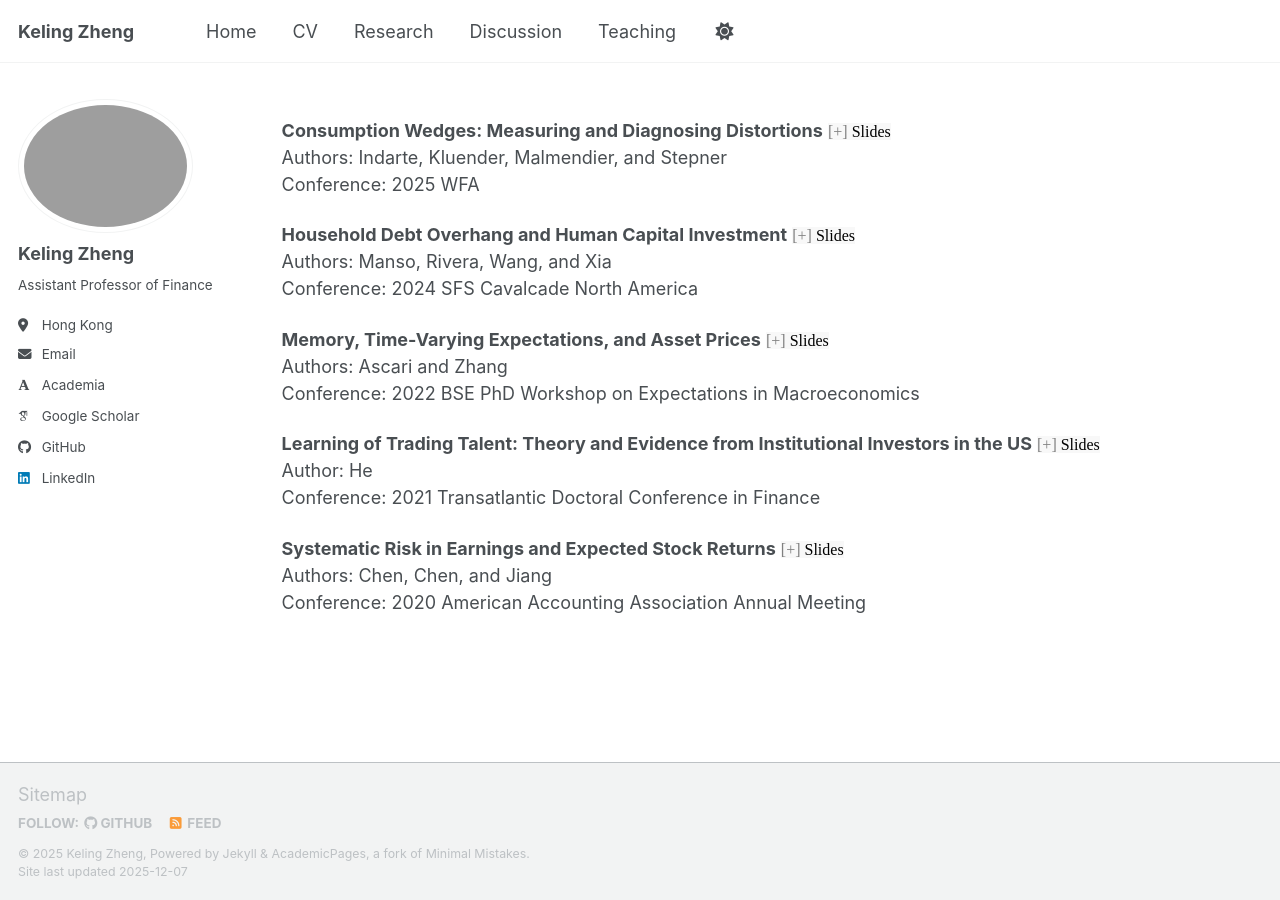
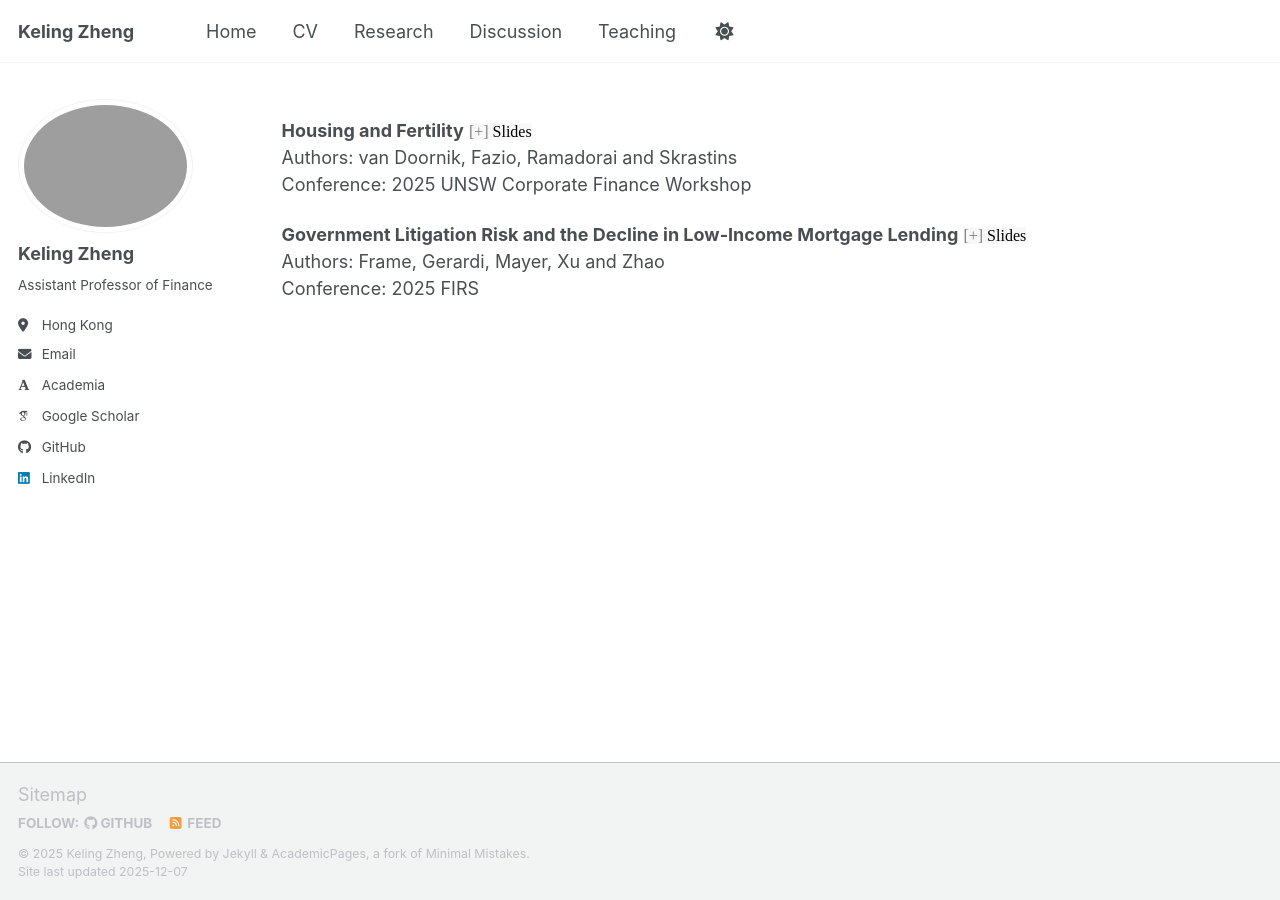
Before and after one commit to Keling-Zheng/Keling-Zheng.github.io, a Jekyll site: the page built from _pages/talks.html, in a window 1280 px wide. Built offline with Jekyll 4.4.1, drawn with Linux system fonts in a browser that asks for light colours; some web fonts are replaced; a script bundle is joined from its source files by our own code; library files that are not in the unit come from our copies.

Commit message:
Update talks.html

```diff
--- a/_pages/talks.html
+++ b/_pages/talks.html
@@ -1,34 +1,18 @@
 ---
 layout: archive
-permalink: /discussions/
+permalink: /talks/
 title: ""
 author_profile: true
 ---
 
 <p>
-    <strong>Consumption Wedges: Measuring and Diagnosing Distortions</strong>
-    <a style="text-decoration:none; background-color:#f8f8f8; font-size: 16px; font-family: Roboto Slab, serif;" href="http://timhdesilva.github.io/files/discussions/2025_wfa.pdf"><span style="color: gray;">[+]</span> <span style="color:black;">Slides</span></a>
-    <br>Authors: Indarte, Kluender, Malmendier, and Stepner <br>Conference: 2025 WFA
+    <strong>Housing and Fertility</strong>
+    <a style="text-decoration:none; background-color:#f8f8f8; font-size: 16px; font-family: Roboto Slab, serif;" href="http://keling-zheng.github.io/files/discussions/2025_unswcfw.pdf"><span style="color: gray;">[+]</span> <span style="color:black;">Slides</span></a>
+    <br>Authors: van Doornik, Fazio, Ramadorai and Skrastins <br>Conference: 2025 UNSW Corporate Finance Workshop
 </p>
 
 <p>
-    <strong>Household Debt Overhang and Human Capital Investment</strong>
-    <a style="text-decoration:none; background-color:#f8f8f8; font-size: 16px; font-family: Roboto Slab, serif;" href="http://timhdesilva.github.io/files/discussions/2024_sfs.pdf"><span style="color: gray;">[+]</span> <span style="color:black;">Slides</span></a>
-    <br>Authors: Manso, Rivera, Wang, and Xia<br>Conference: 2024 SFS Cavalcade North America
+    <strong>Government Litigation Risk and the Decline in Low-Income Mortgage Lending</strong>
+    <a style="text-decoration:none; background-color:#f8f8f8; font-size: 16px; font-family: Roboto Slab, serif;" href="http://keling-zheng.github.io/files/discussions/2025_firs.pdf"><span style="color: gray;">[+]</span> <span style="color:black;">Slides</span></a>
+    <br>Authors: Frame, Gerardi, Mayer, Xu and Zhao<br>Conference: 2025 FIRS
 </p>
-
-<p>
-    <strong>Memory, Time-Varying Expectations, and Asset Prices</strong>
-    <a style="text-decoration:none; background-color:#f8f8f8; font-size: 16px; font-family: Roboto Slab, serif;" href="http://timhdesilva.github.io/files/discussions/2022_bse.pdf"><span style="color: gray;">[+]</span> <span style="color:black;">Slides</span></a>
-    <br>Authors: Ascari and Zhang<br>Conference: 2022 BSE PhD Workshop on Expectations in Macroeconomics
-</p>
-<p>
-    <strong>Learning of Trading Talent: Theory and Evidence from Institutional Investors in the US</strong>
-    <a style="text-decoration:none; background-color:#f8f8f8; font-size: 16px; font-family: Roboto Slab, serif;" href="http://timhdesilva.github.io/files/discussions/2021_tadc.pdf"><span style="color: gray;">[+]</span> <span style="color:black;">Slides</span></a>
-    <br>Author: He<br>Conference: 2021 Transatlantic Doctoral Conference in Finance
-</p>
-<p>
-    <strong>Systematic Risk in Earnings and Expected Stock Returns</strong>
-    <a style="text-decoration:none; background-color:#f8f8f8; font-size: 16px; font-family: Roboto Slab, serif;" href="http://timhdesilva.github.io/files/discussions/2020_aaa.pdf"><span style="color: gray;">[+]</span> <span style="color:black;">Slides</span></a>
-    <br>Authors: Chen, Chen, and Jiang<br>Conference: 2020 American Accounting Association Annual Meeting
-</p>
```
